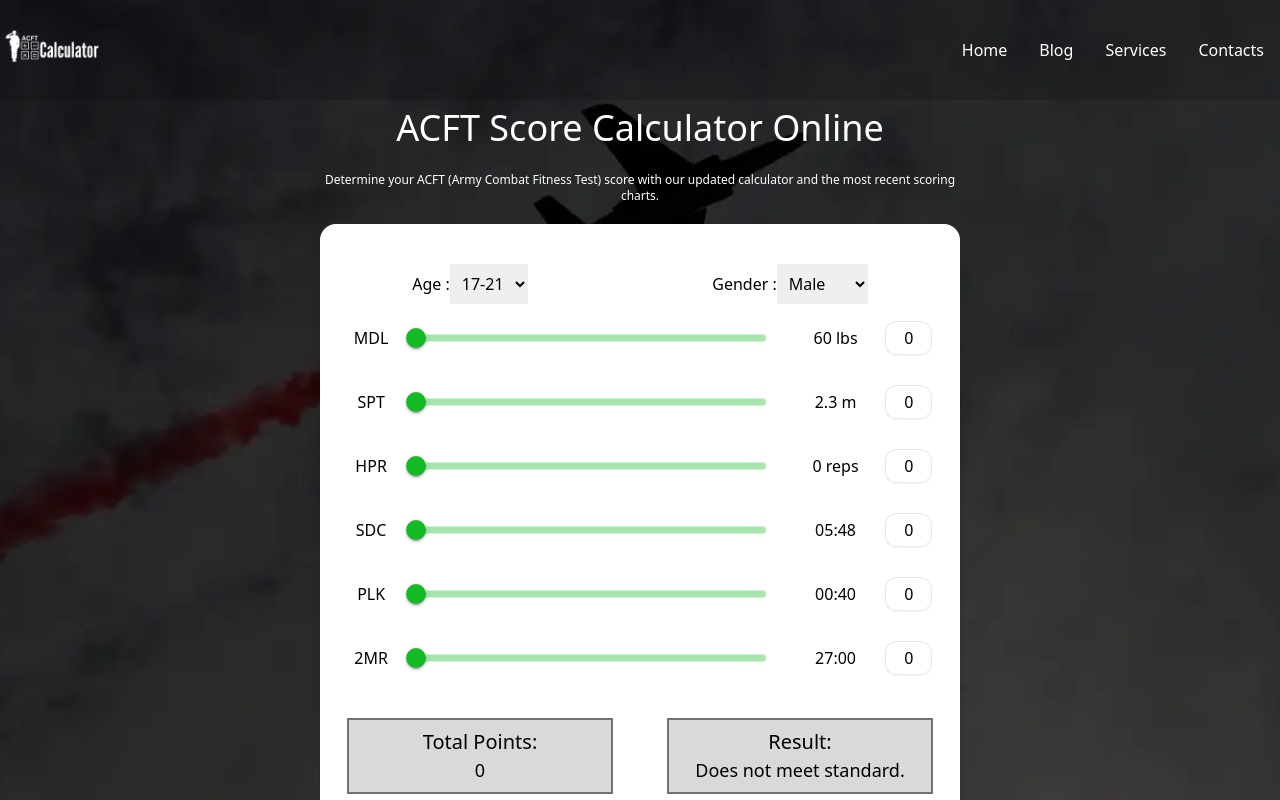
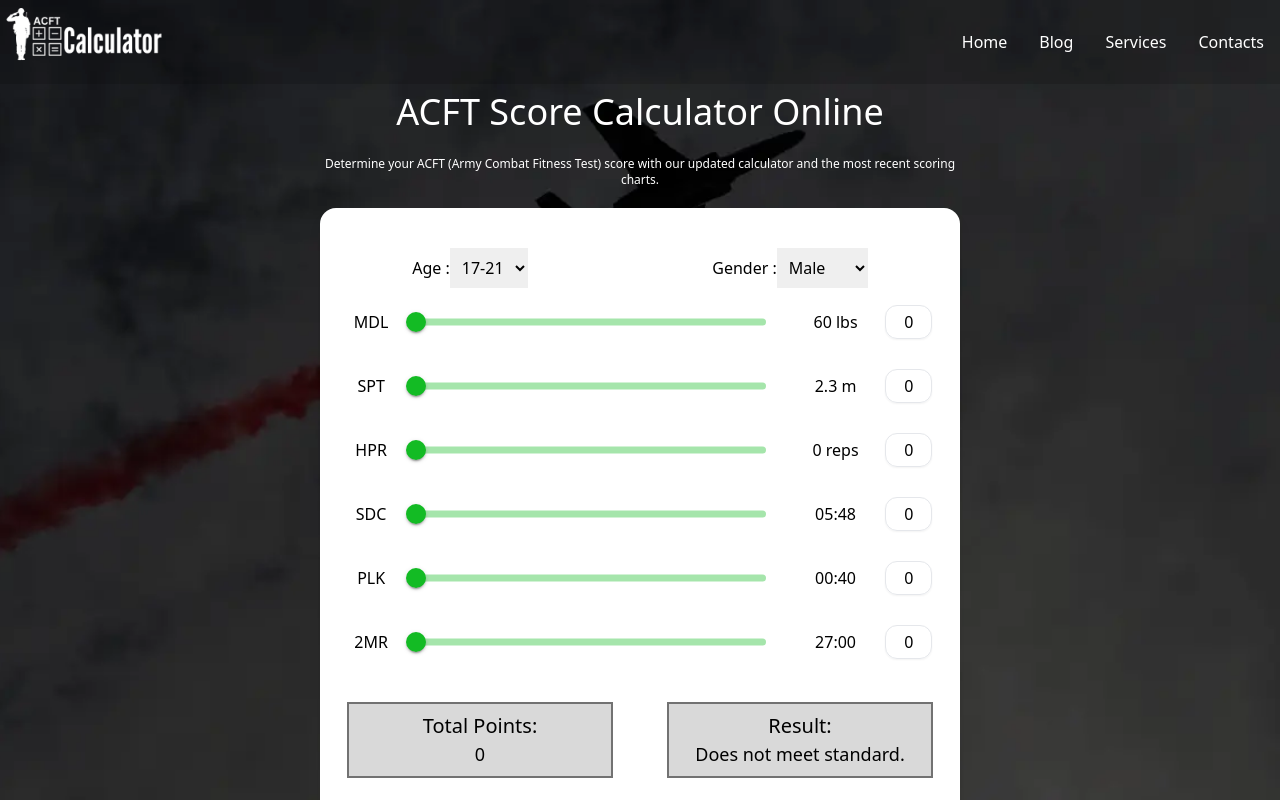
Before and after one commit to NeilSagar/tempDeploy, a React (Create React App) app: page / in a window 1280 px wide. Shown: the top 800 px of the page. Built offline with nearby package versions, Linux system fonts and the light colour scheme; what tailwindcss-text-fill would draw is missing.

Commit message:
css fixed

```diff
--- a/src/components/Navbar.jsx
+++ b/src/components/Navbar.jsx
@@ -10,9 +10,9 @@ export default function Navbar() {
 
   return (
     <div id="navbar" >
-      <div className='flex items-center justify-between bg-opacity-15 bg-black text-white h-fit'>
+      <div className='flex items-center 2xl:justify-around justify-between bg-opacity-15 bg-black text-white h-fit'>
         <div className='ms-1 mt-1 '>
-          <img  className='h-24 '
+          <img  className='h-20 w-40 object-cover '
             src={logoImg}
             alt='logo'
           />
```
